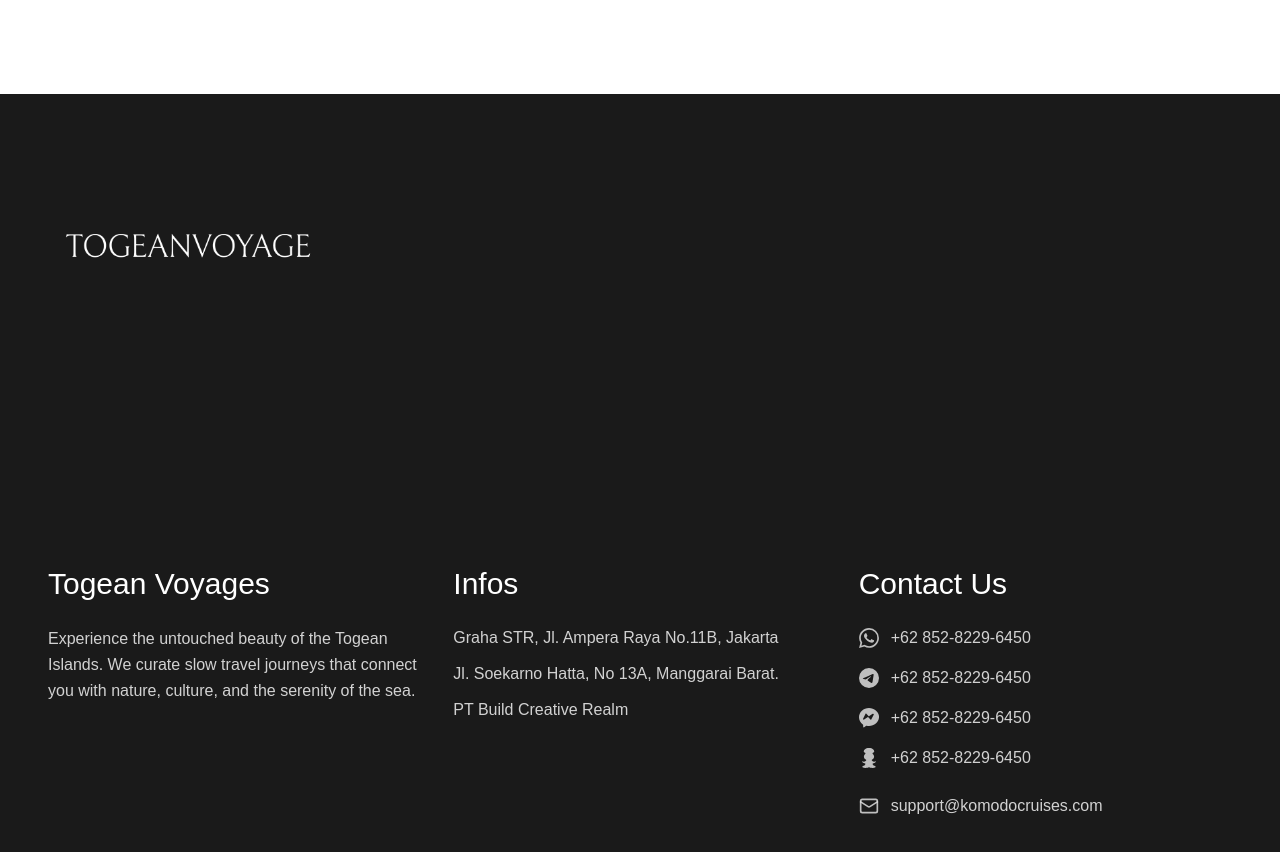
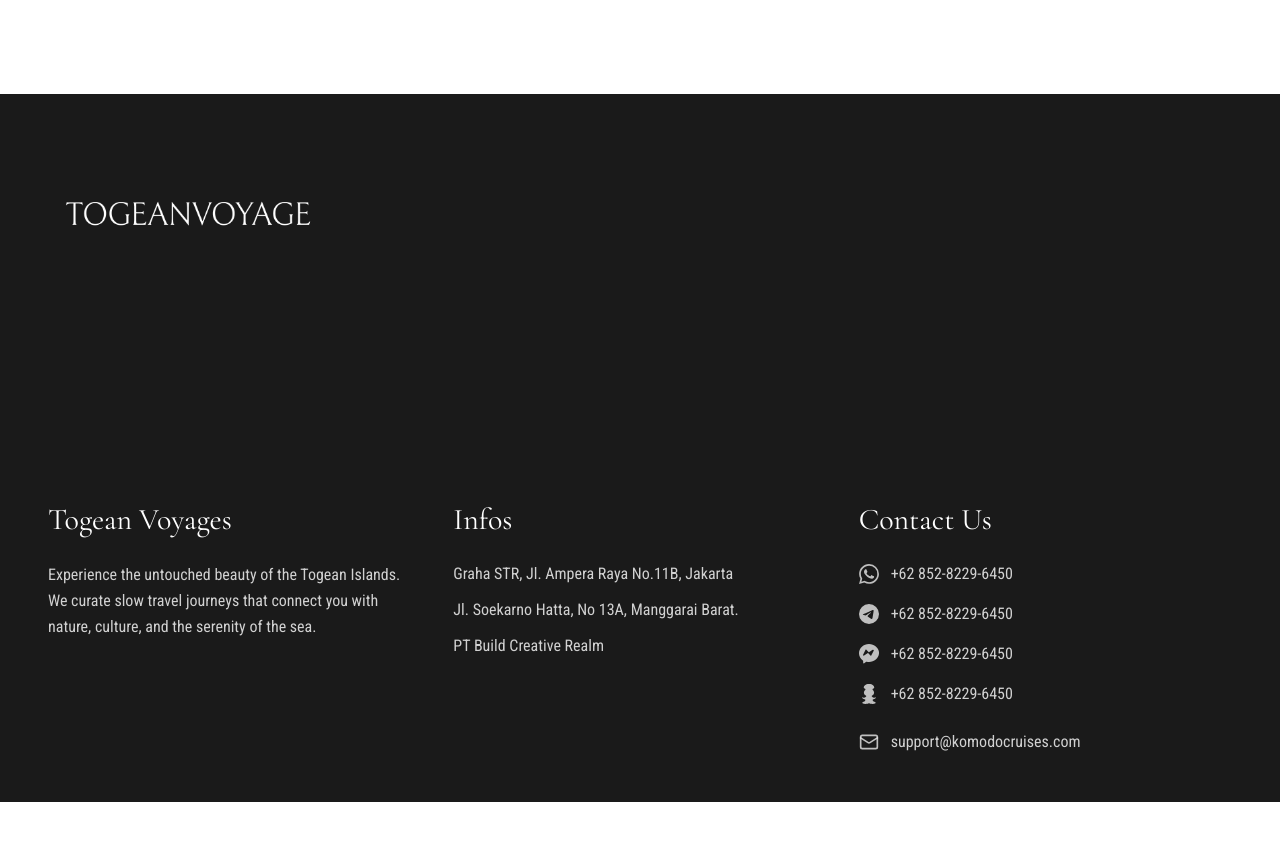
Before and after one commit to AhmadDzulfikar/togean-voyage, a Next.js app: page / in a window 1280 px wide. Shown: the part 7366-8218 px from the top of the page. After the commit the page ends 8168 px from the top, so only its background shows below. Built offline with nearby package versions, Linux system fonts and the light colour scheme.

Commit message:
fix font in footer

```diff
--- a/src/components/FooterSection.tsx
+++ b/src/components/FooterSection.tsx
@@ -1,14 +1,13 @@
 "use client";
 
 import Image from "next/image";
-import { cantoFont, avenirFont } from "@/app/fonts";
 
 export default function FooterSection() {
     return (
-        <footer className="bg-[#1a1a1a] text-white pt-16 pb-12 md:pt-24 md:pb-20">
+        <footer className="bg-[#1a1a1a] text-white pt-12 pb-8 md:pt-16 md:pb-12">
             <div className="mx-auto px-6 md:px-12 max-w-[1280px]">
                 {/* Top Row: Logo */}
-                <div className="flex flex-col md:flex-row justify-between items-start mb-16 md:mb-24">
+                <div className="flex flex-col md:flex-row justify-between items-start mb-12 md:mb-16">
                     {/* Logo */}
                     <div className="relative w-[140px] md:w-[200px] lg:w-[280px] h-auto aspect-square">
                         <Image
@@ -28,20 +27,20 @@ export default function FooterSection() {
                 <div className="grid grid-cols-1 md:grid-cols-12 gap-12 md:gap-8">
                     {/* Column A: Brand Info */}
                     <div className="md:col-span-4 lg:col-span-4">
-                        <h3 className={`${cantoFont.className} text-2xl lg:text-3xl mb-6 text-white`}>
+                        <h3 className="font-canto text-2xl lg:text-3xl mb-6 text-white">
                             Togean Voyages
                         </h3>
-                        <p className={`${avenirFont.className} text-base leading-relaxed text-white/80 max-w-sm`}>
+                        <p className="font-avenir text-base leading-relaxed text-white/80 max-w-sm">
                             Experience the untouched beauty of the Togean Islands. We curate slow travel journeys that connect you with nature, culture, and the serenity of the sea.
                         </p>
                     </div>
 
                     {/* Column B: Infos */}
                     <div className="md:col-span-4 lg:col-span-4">
-                        <h3 className={`${cantoFont.className} text-2xl lg:text-3xl mb-6 text-white`}>
+                        <h3 className="font-canto text-2xl lg:text-3xl mb-6 text-white">
                             Infos
                         </h3>
-                        <ul className={`${avenirFont.className} space-y-3 text-base text-white/80`}>
+                        <ul className="font-avenir space-y-3 text-base text-white/80">
                             <li>Graha STR, Jl. Ampera Raya No.11B, Jakarta</li>
                             <li>Jl. Soekarno Hatta, No 13A, Manggarai Barat.</li>
                             <li>PT Build Creative Realm</li>
@@ -50,10 +49,10 @@ export default function FooterSection() {
 
                     {/* Column C: Contact Us */}
                     <div className="md:col-span-4 lg:col-span-4">
-                        <h3 className={`${cantoFont.className} text-2xl lg:text-3xl mb-6 text-white`}>
+                        <h3 className="font-canto text-2xl lg:text-3xl mb-6 text-white">
                             Contact Us
                         </h3>
-                        <ul className={`${avenirFont.className} space-y-4 text-base text-white/80`}>
+                        <ul className="font-avenir space-y-4 text-base text-white/80">
                             {/* WhatsApp */}
                             <li className="flex items-center gap-3">
                                 <span className="shrink-0 w-5 flex justify-center">
```
